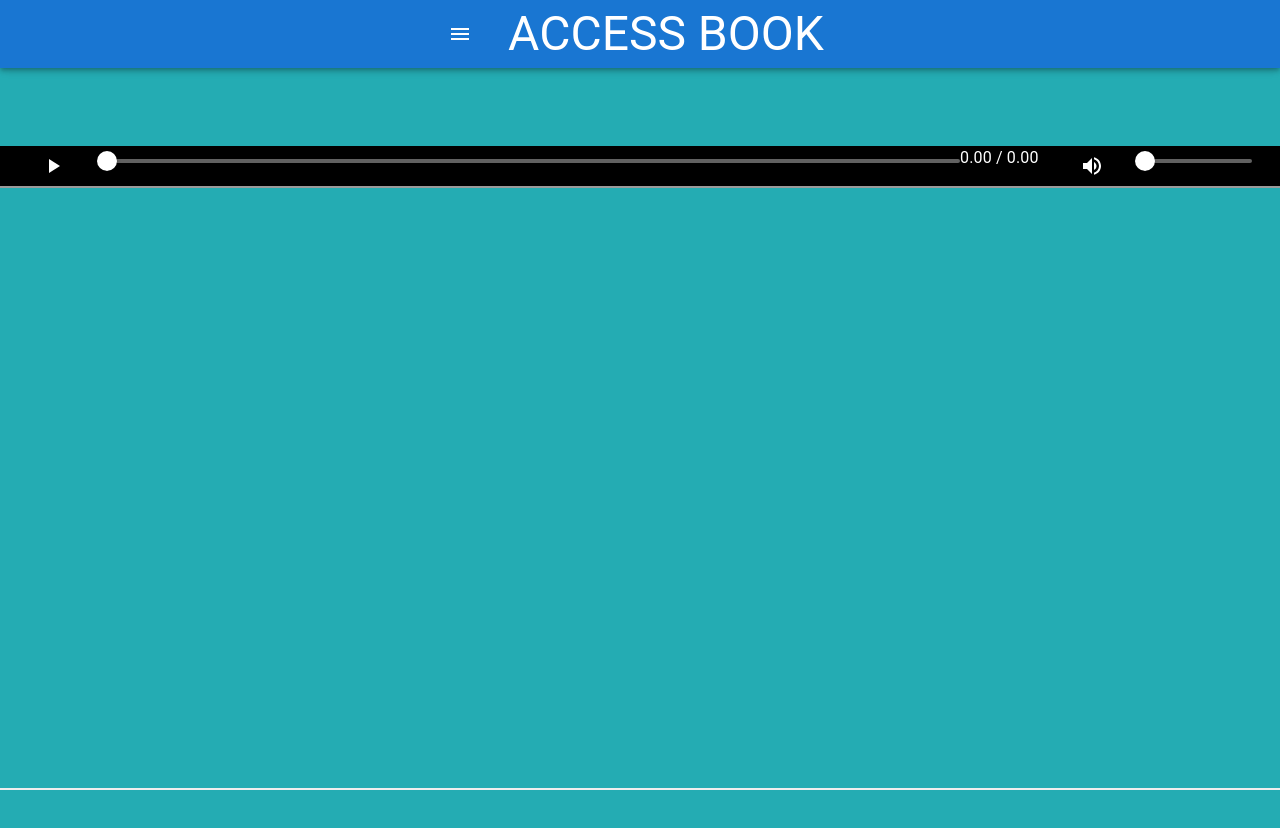
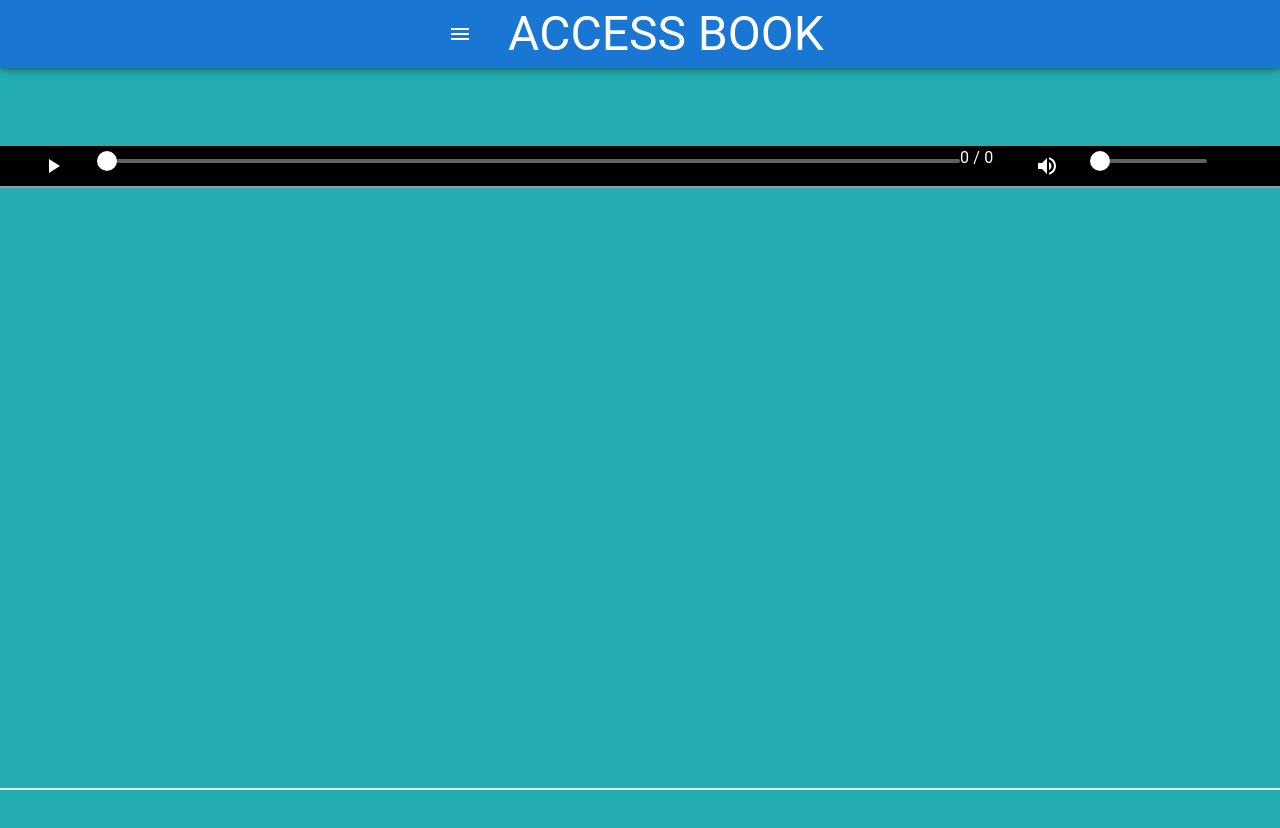
Before and after one commit to s303824/Access_Book, a React (Create React App) app in the folder client/: page /read in a window 1280 px wide. Shown: the top 828 px of the page. Built offline with nearby package versions, Linux system fonts and the light colour scheme.

Commit message:
Update AudioPlayer.js

```diff
--- a/client/src/components/AudioPlayer.js
+++ b/client/src/components/AudioPlayer.js
@@ -35,7 +35,6 @@ function AudioPlayer(props) {
     setCurrentTime(newValue);
   };
 
-
   // Render the audio player
   return (
     <Grid container style={{ backgroundColor: 'black' }}>
@@ -62,7 +61,7 @@ function AudioPlayer(props) {
       </Grid>
       <Grid item setIsPlaying>
         <Typography id="audio-seek">
-          {currentTime.toFixed(2)} / {duration.toFixed(2)}
+          {currentTime.toFixed(0)} / {duration.toFixed(0)}
         </Typography>
       </Grid>
 
```
